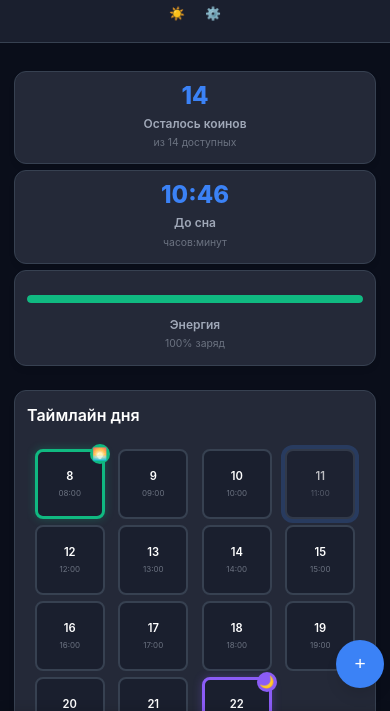
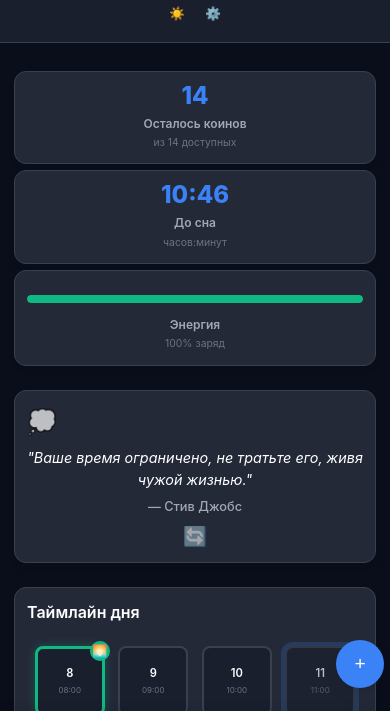
Before and after one commit to ktrou69-commits/energy-coins, a plain HTML site: page index.html in a window 390 px wide. Shown: the part 76-787 px from the top of the page. Drawn offline with Linux system fonts and the light colour scheme; no server answers.

Commit message:
💭 Integrate Quotable API for Daily Motivational Quotes
✨ New Feature: Daily Motivational Quotes
- Added beautiful quote card between stats and timeline
- Integrated with free Quotable API for fresh daily inspiration
- Elegant design with quote icon, content, and refresh button

🎨 UI Components:
- Quote section with card-based layout
- Animated refresh button with rotation effect
- Responsive design for mobile and desktop
- Hover effects and smooth transitions
- Italic text styling for quotes with author attribution

🔧 JavaScript Implementation (quotes.js):
- QuotesManager class with full API integration
- Automatic daily quote loading and caching
- Smart fallback system with 8 backup quotes
- localStorage integration for offline functionality
- Quote rotation with smooth animations

📱 Mobile Optimization:
- Vertical layout for small screens
- Centered text alignment for better readability
- Responsive font sizes and spacing
- Touch-friendly refresh button

🌐 API Integration:
- Quotable API: https://api.quotable.io/random
- Filtered quotes (50-150 characters) for optimal display
- Graceful error handling with fallback quotes
- Daily caching to minimize API calls
- Automatic cleanup of old quotes (7+ days)

💾 Data Management:
- Daily quote persistence in localStorage
- Automatic quote refresh on new day
- Statistics tracking for quote usage
- Integration with existing data structure

🎯 Features:
- 🌅 Daily automatic quote loading
- 🔄 Manual refresh for new quotes
- 💾 Smart caching system
- 🌐 Offline fallback quotes
- 📊 Usage statistics
- 🎨 Beautiful animations

Perfect addition for daily motivation and user engagement! 🚀✨

```diff
--- a/css/styles.css
+++ b/css/styles.css
@@ -251,6 +251,70 @@ body {
   border-radius: 4px;
   transition: width 0.5s ease;
   width: 100%;
+}
+
+/* Daily Quote */
+.quote-section {
+  margin: var(--space-xl) 0;
+}
+
+.quote-card {
+  background: var(--bg-card);
+  border: 1px solid var(--border);
+  border-radius: var(--radius-lg);
+  padding: var(--space-lg);
+  box-shadow: var(--shadow);
+  display: flex;
+  align-items: flex-start;
+  gap: var(--space-md);
+  position: relative;
+  transition: all 0.2s ease;
+}
+
+.quote-card:hover {
+  transform: translateY(-2px);
+  box-shadow: var(--shadow-lg);
+}
+
+.quote-icon {
+  font-size: 1.5rem;
+  flex-shrink: 0;
+  opacity: 0.7;
+}
+
+.quote-content {
+  flex: 1;
+}
+
+.quote-text {
+  font-size: 1rem;
+  line-height: 1.5;
+  color: var(--text-primary);
+  font-style: italic;
+  margin-bottom: var(--space-sm);
+}
+
+.quote-author {
+  font-size: 0.875rem;
+  color: var(--text-secondary);
+  font-weight: 500;
+}
+
+.quote-refresh {
+  background: transparent;
+  border: none;
+  font-size: 1.2rem;
+  cursor: pointer;
+  padding: var(--space-xs);
+  border-radius: var(--radius);
+  transition: all 0.2s ease;
+  opacity: 0.6;
+}
+
+.quote-refresh:hover {
+  opacity: 1;
+  background: var(--bg-secondary);
+  transform: rotate(180deg);
 }
 
 /* Timeline */
@@ -1306,6 +1370,25 @@ textarea {
     padding: var(--space-md);
   }
 
+  .quote-card {
+    padding: var(--space-md);
+    flex-direction: column;
+    text-align: center;
+    gap: var(--space-sm);
+  }
+
+  .quote-text {
+    font-size: 0.9rem;
+  }
+
+  .quote-author {
+    font-size: 0.8rem;
+  }
+
+  .quote-refresh {
+    align-self: center;
+  }
+
   .timeline-section h2,
   .actions-section h2 {
     font-size: 1rem;
--- a/index.html
+++ b/index.html
@@ -53,6 +53,18 @@
                         </div>
                         <div class="stat-label">Энергия</div>
                         <div class="stat-sublabel">100% заряд</div>
+                    </div>
+                </div>
+
+                <!-- Daily Quote -->
+                <div class="quote-section">
+                    <div class="quote-card" id="quoteCard">
+                        <div class="quote-icon">💭</div>
+                        <div class="quote-content">
+                            <div class="quote-text" id="quoteText">Загружаем мотивационную цитату...</div>
+                            <div class="quote-author" id="quoteAuthor">— Загрузка...</div>
+                        </div>
+                        <button class="quote-refresh" id="refreshQuote" title="Новая цитата">🔄</button>
                     </div>
                 </div>
 
@@ -878,6 +890,7 @@
     <script src="js/life.js"></script>
     <script src="js/tasks.js"></script>
     <script src="js/links.js"></script>
+    <script src="js/quotes.js"></script>
     <script src="js/timer.js"></script>
     <script src="js/app.js"></script>
 </body>
--- /dev/null
+++ b/js/quotes.js
@@ -0,0 +1,215 @@
+/**
+ * Quotes Manager - Управление мотивационными цитатами
+ * Интеграция с Quotable API для получения ежедневных мотивационных сообщений
+ */
+
+class QuotesManager {
+    constructor() {
+        this.apiUrl = 'https://api.quotable.io';
+        this.currentQuote = null;
+        this.fallbackQuotes = [
+            {
+                content: "Успех — это способность идти от неудачи к неудаче, не теряя энтузиазма.",
+                author: "Уинстон Черчилль"
+            },
+            {
+                content: "Единственный способ делать великую работу — любить то, что ты делаешь.",
+                author: "Стив Джобс"
+            },
+            {
+                content: "Жизнь — это то, что происходит с тобой, пока ты строишь планы.",
+                author: "Джон Леннон"
+            },
+            {
+                content: "Будь собой. Все остальные роли уже заняты.",
+                author: "Оскар Уайльд"
+            },
+            {
+                content: "Лучшее время посадить дерево было 20 лет назад. Второе лучшее время — сейчас.",
+                author: "Китайская пословица"
+            },
+            {
+                content: "Не ждите. Время никогда не будет подходящим.",
+                author: "Наполеон Хилл"
+            },
+            {
+                content: "Ваше время ограничено, не тратьте его, живя чужой жизнью.",
+                author: "Стив Джобс"
+            },
+            {
+                content: "Мечты не работают, если не работаете вы.",
+                author: "Джон С. Максвелл"
+            }
+        ];
+
+        this.init();
+    }
+
+    init() {
+        this.bindEvents();
+        this.loadDailyQuote();
+    }
+
+    bindEvents() {
+        const refreshBtn = document.getElementById('refreshQuote');
+        if (refreshBtn) {
+            refreshBtn.addEventListener('click', () => {
+                this.getNewQuote();
+            });
+        }
+    }
+
+    async loadDailyQuote() {
+        // Проверяем, есть ли сохраненная цитата на сегодня
+        const today = new Date().toDateString();
+        const savedQuote = this.getSavedQuote(today);
+
+        if (savedQuote) {
+            this.displayQuote(savedQuote);
+        } else {
+            await this.getNewQuote(true);
+        }
+    }
+
+    async getNewQuote(saveAsDaily = false) {
+        this.showLoading();
+
+        try {
+            // Пробуем получить цитату с API
+            const quote = await this.fetchQuoteFromAPI();
+
+            if (quote) {
+                this.currentQuote = quote;
+                this.displayQuote(quote);
+
+                if (saveAsDaily) {
+                    this.saveDailyQuote(quote);
+                }
+            } else {
+                throw new Error('API недоступен');
+            }
+        } catch (error) {
+            console.log('Используем резервную цитату:', error.message);
+            // Используем случайную резервную цитату
+            const fallbackQuote = this.getRandomFallbackQuote();
+            this.displayQuote(fallbackQuote);
+
+            if (saveAsDaily) {
+                this.saveDailyQuote(fallbackQuote);
+            }
+        }
+    }
+
+    async fetchQuoteFromAPI() {
+        try {
+            // Получаем случайную цитату
+            const response = await fetch(`${this.apiUrl}/random?minLength=50&maxLength=150`);
+
+            if (!response.ok) {
+                throw new Error(`HTTP ${response.status}`);
+            }
+
+            const data = await response.json();
+
+            return {
+                content: data.content,
+                author: data.author
+            };
+        } catch (error) {
+            console.error('Ошибка получения цитаты:', error);
+            return null;
+        }
+    }
+
+    getRandomFallbackQuote() {
+        const randomIndex = Math.floor(Math.random() * this.fallbackQuotes.length);
+        return this.fallbackQuotes[randomIndex];
+    }
+
+    displayQuote(quote) {
+        const quoteText = document.getElementById('quoteText');
+        const quoteAuthor = document.getElementById('quoteAuthor');
+
+        if (quoteText && quoteAuthor) {
+            // Анимация появления
+            const quoteCard = document.getElementById('quoteCard');
+            quoteCard.style.opacity = '0.5';
+
+            setTimeout(() => {
+                quoteText.textContent = `"${quote.content}"`;
+                quoteAuthor.textContent = `— ${quote.author}`;
+
+                quoteCard.style.opacity = '1';
+                quoteCard.style.transform = 'translateY(-2px)';
+
+                setTimeout(() => {
+                    quoteCard.style.transform = 'translateY(0)';
+                }, 200);
+            }, 150);
+        }
+    }
+
+    showLoading() {
+        const quoteText = document.getElementById('quoteText');
+        const quoteAuthor = document.getElementById('quoteAuthor');
+
+        if (quoteText && quoteAuthor) {
+            quoteText.textContent = 'Загружаем новую мотивационную цитату...';
+            quoteAuthor.textContent = '— Загрузка...';
+        }
+    }
+
+    saveDailyQuote(quote) {
+        const today = new Date().toDateString();
+        const dailyQuotes = JSON.parse(localStorage.getItem('dailyQuotes') || '{}');
+
+        dailyQuotes[today] = {
+            ...quote,
+            timestamp: Date.now()
+        };
+
+        // Очищаем старые цитаты (старше 7 дней)
+        this.cleanOldQuotes(dailyQuotes);
+
+        localStorage.setItem('dailyQuotes', JSON.stringify(dailyQuotes));
+    }
+
+    getSavedQuote(date) {
+        const dailyQuotes = JSON.parse(localStorage.getItem('dailyQuotes') || '{}');
+        return dailyQuotes[date] || null;
+    }
+
+    cleanOldQuotes(dailyQuotes) {
+        const weekAgo = Date.now() - (7 * 24 * 60 * 60 * 1000);
+
+        Object.keys(dailyQuotes).forEach(date => {
+            if (dailyQuotes[date].timestamp < weekAgo) {
+                delete dailyQuotes[date];
+            }
+        });
+    }
+
+    // Получить статистику цитат
+    getQuotesStats() {
+        const dailyQuotes = JSON.parse(localStorage.getItem('dailyQuotes') || '{}');
+        const quotesCount = Object.keys(dailyQuotes).length;
+
+        return {
+            totalQuotes: quotesCount,
+            currentQuote: this.currentQuote,
+            hasQuoteToday: !!this.getSavedQuote(new Date().toDateString())
+        };
+    }
+
+    // Получить все сохраненные цитаты
+    getAllSavedQuotes() {
+        return JSON.parse(localStorage.getItem('dailyQuotes') || '{}');
+    }
+}
+
+// Инициализация при загрузке страницы
+document.addEventListener('DOMContentLoaded', () => {
+    if (typeof window !== 'undefined') {
+        window.quotesManager = new QuotesManager();
+    }
+});
```
